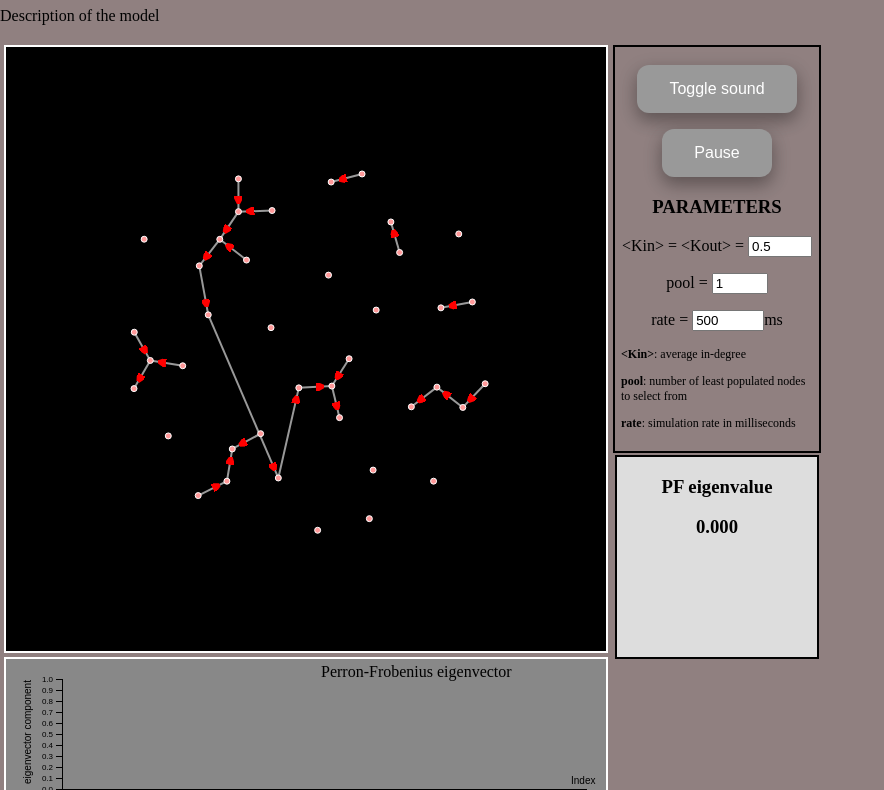
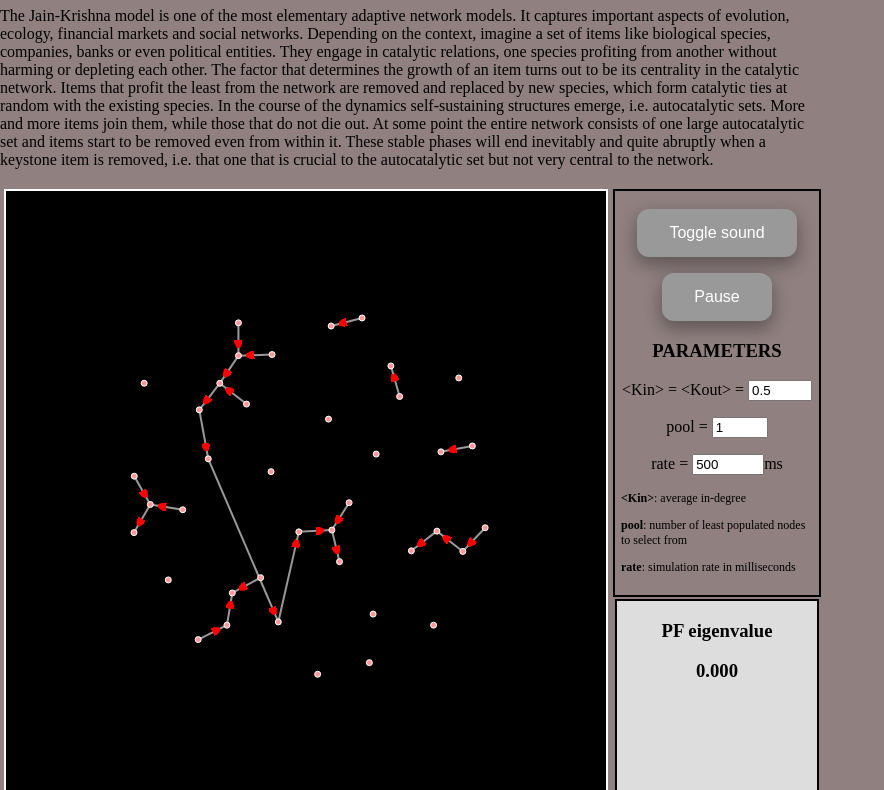
Before and after one commit to vitelot/Jain-Krishna-model, a plain HTML site: page index.html in a window 1280 px wide. Shown: the part 73-863 px from the top of the page, without its empty margins (0-884 px from the left). Drawn offline with nearby package versions, Linux system fonts and the light colour scheme.

Commit message:
added description

```diff
--- a/index.html
+++ b/index.html
@@ -12,9 +12,27 @@
 <body>
   <div id="wrapper">
     <div id="header">
-      <h1>Jain-Krishna model (beta version)</h1>
+      <h1>Jain-Krishna model</h1>
       <div id="description">
-        <p>Description of the model</p>
+        <p>
+          The Jain-Krishna model is one of the most elementary adaptive network models.
+          It captures important aspects of evolution, ecology, financial
+          markets and social networks. Depending on the context, imagine a set of items like
+          biological species, companies, banks or even political entities. They
+          engage in catalytic relations, one species profiting from
+          another without harming or depleting each other.
+          The factor that determines the growth of an item turns
+          out to be its centrality in the catalytic network. Items that profit
+          the least from the network are removed and replaced by new species,
+          which form catalytic ties at random with the existing species. In the
+          course of the dynamics self-sustaining structures emerge, i.e.
+          autocatalytic sets. More and more items join them, while those that do not die out.
+          At some point the entire network
+          consists of one large autocatalytic set and items start to be removed
+          even from within it. These stable phases will end inevitably and quite abruptly
+          when a keystone item is removed, i.e. that one that is crucial to the
+          autocatalytic set but not very central to the network.
+        </p>
       </div>
     </div>
     <div id="simulation"></div>
```
